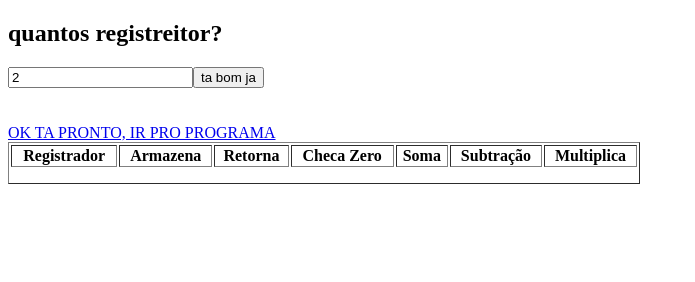
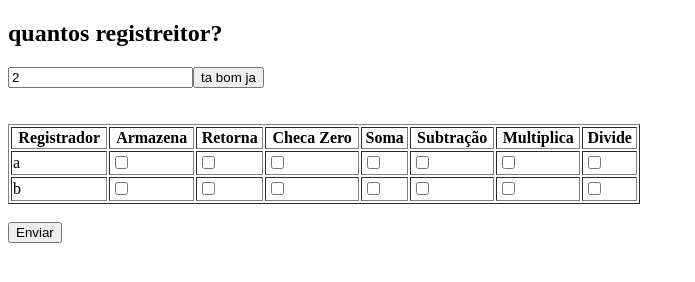
Before and after one commit to RafaelKuhn/coveiro-compiler, a plain HTML site: page index.html in a window 1280 px wide. Both pictures are taken after a click on the button "ta bom ja". Shown: the whole page, without its empty margins (0-695 px from the left). Drawn offline with Linux system fonts and the light colour scheme.

Commit message:
update: atualiza maquina index

```diff
--- a/index.html
+++ b/index.html
@@ -9,11 +9,14 @@
 <body>
 
 	<h2>quantos registreitor? </h2>
-	<input id="qtdRegistradores" type="number" value="2"></input><button onclick="contabiliza()"> ta bom ja</button>
+	<input id="qtdRegistradores" type="number" value="2"></input><button onclick="criaTabela()"> ta bom ja</button>
 
 	<br><br><br>
-	<a href="programa.html">OK TA PRONTO, IR PRO PROGRAMA</a>
+	<!-- <a href="programa.html">OK TA PRONTO, IR PRO PROGRAMA</a> -->
 	<div id="tabela"></div>
+	<div id="botaoGerar"></div>
+	<br>
+	<div id="botaoEnviar"></div>
 
 	<script src="index.js"></script>
 </body>
--- a/index.js
+++ b/index.js
@@ -1,41 +1,69 @@
 console.log("temo na página do maquinario");
 
-function contabiliza() {
-	alert(`vamo gera o maquinário com ${document.getElementById("quantidadeRegs").value}`)
-
-	var qtdRegistradores = document.getElementById("qtdRegistradores");
-}
-
+let checkBoxes = [];
+let qtdRegistradores;
 function criaTabela() {
-	var tblDiv = document.getElementById("tabela");
-	var table = document.createElement('table');
+	qtdRegistradores = parseInt(document.getElementById('qtdRegistradores').value);
+	let tblDiv = document.getElementById('tabela');
+	let table = document.createElement('table');
 	table.border = '1px';
 	table.style.width = '50%'
 
-	var tableHead = document.createElement('thead');
+	let tableHead = document.createElement('thead');
 	table.appendChild(tableHead);
-	var tableIndex = ['Registrador', 'Armazena', 'Retorna', 'Checa Zero', 'Soma', 'Subtração', 'Multiplica'];
-	var linhaHead = document.createElement('tr');
+	let tableIndex = ['Registrador', 'Armazena', 'Retorna', 'Checa Zero', 'Soma', 'Subtração', 'Multiplica', 'Divide'];
+	let linhaHead = document.createElement('tr');
 	for (let col = 0; col < tableIndex.length; col++) {
-		var th = document.createElement('th');
+		let th = document.createElement('th');
 		th.textContent = tableIndex[col];
 		linhaHead.appendChild(th);
 	}
 	tableHead.appendChild(linhaHead);
 
-	var tableBody = document.createElement('tbody');
+	let tableBody = document.createElement('tbody');
 	table.appendChild(tableBody);
-	for (var linha = 0; linha < tableIndex.length; linha++) {
-		linhaBody = document.createElement('tr');
+	for (let linha = 0; linha < qtdRegistradores; linha++) {
 
-		for (let coluna = 0; coluna < tableIndex.length[linha]; coluna++) {
+		let linhaBody = document.createElement('tr');
+		td = document.createElement('td');
+		td.textContent = String.fromCharCode(97 + linha);
+		linhaBody.appendChild(td);
+
+		for (let coluna = 1; coluna < tableIndex.length; coluna++) {
+
 			td = document.createElement('td');
-			td.textContent = '';
+			let checkBox = document.createElement('input');
+			checkBox.type = 'checkbox';
+
+
+			td.appendChild(checkBox);
 			linhaBody.appendChild(td);
+
+			checkBoxes.push(checkBox);
+			console.log(checkBox);
 		}
 		tableBody.appendChild(linhaBody);
 	}
 
 	tblDiv.appendChild(table);
+	let botaoEnviar = document.createElement('button');
+	botaoEnviar.type = 'button';
+	botaoEnviar.textContent = 'Enviar';
+	botaoEnviar.onclick = enviaMaquina;
+	document.getElementById('botaoEnviar').appendChild(botaoEnviar);
 }
-criaTabela();
+
+
+function enviaMaquina(){
+	const maquina = {};
+	maquina.registers = qtdRegistradores;
+	for (let i = 0; i < checkBoxes.length; i++){
+		let valores = checkBoxes[i].checked;
+		console.log(valores);
+	}
+
+
+
+	console.log(JSON.stringify(maquina));
+	// window.location.href = 'programa.html'
+}
```
